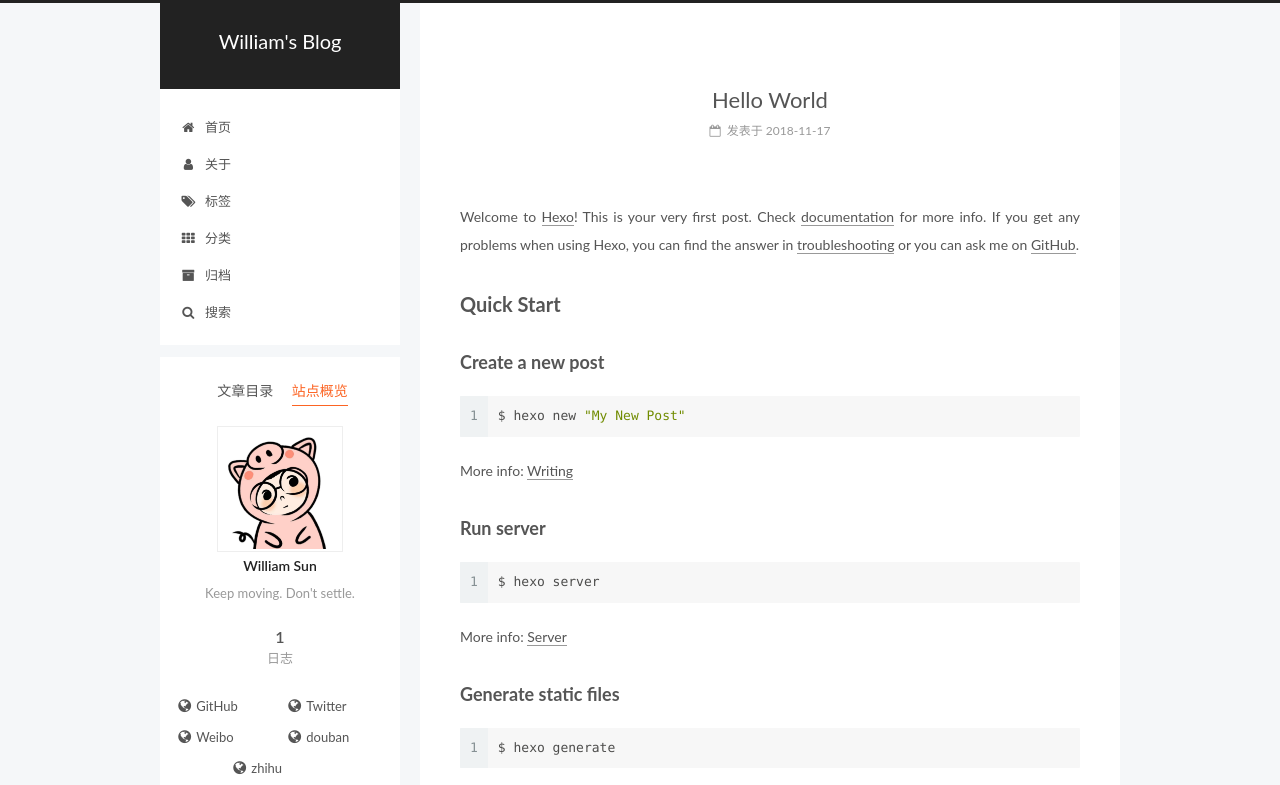
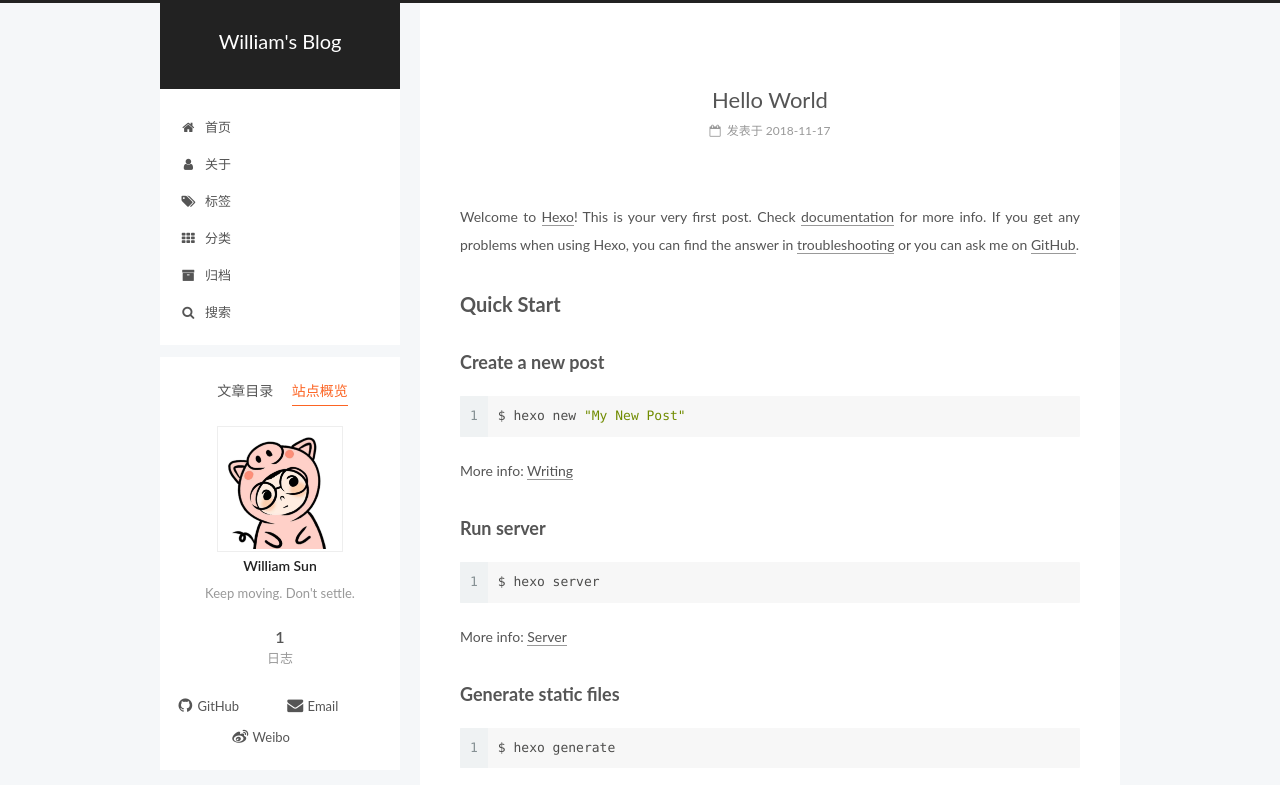
Before and after one commit to William0617/William0617.github.io, a plain HTML site: page 2018/11/17/hello-world/index.html in a window 1280 px wide. Both pictures are taken after a click on the item "站点概览". Shown: the top 785 px of the page. Drawn offline with Linux system fonts and the light colour scheme; some packages are replaced by stand-ins of ours; a script that the page names is missing.

Commit message:
Site updated: 2018-11-18 14:09:29

```diff
--- a/2018/11/17/hello-world/index.html
+++ b/2018/11/17/hello-world/index.html
@@ -485,31 +485,19 @@
                   <span class="links-of-author-item">
                     <a href="https://github.com/your-user-name" target="_blank" title="GitHub">
 
-                        <i class="fa fa-fw fa-globe"></i>GitHub</a>
+                        <i class="fa fa-fw fa-github"></i>GitHub</a>
                   </span>
 
                   <span class="links-of-author-item">
-                    <a href="https://twitter.com/your-user-name" target="_blank" title="Twitter">
+                    <a href="mailto:william.sun@pku.edu.cn" target="_blank" title="Email">
 
-                        <i class="fa fa-fw fa-globe"></i>Twitter</a>
+                        <i class="fa fa-fw fa-envelope"></i>Email</a>
                   </span>
 
                   <span class="links-of-author-item">
                     <a href="http://weibo.com/your-user-name" target="_blank" title="Weibo">
 
-                        <i class="fa fa-fw fa-globe"></i>Weibo</a>
-                  </span>
-
-                  <span class="links-of-author-item">
-                    <a href="http://douban.com/people/your-user-name" target="_blank" title="douban">
-
-                        <i class="fa fa-fw fa-globe"></i>douban</a>
-                  </span>
-
-                  <span class="links-of-author-item">
-                    <a href="http://www.zhihu.com/people/your-user-name" target="_blank" title="zhihu">
-
-                        <i class="fa fa-fw fa-globe"></i>zhihu</a>
+                        <i class="fa fa-fw fa-weibo"></i>Weibo</a>
                   </span>
 
             </div>
--- a/css/main.css
+++ b/css/main.css
@@ -1823,7 +1823,7 @@ pre .javascript .function {
   width: 4px;
   height: 4px;
   border-radius: 50%;
-  background: #2dd6b5;
+  background: #ffde91;
 }
 .links-of-blogroll {
   font-size: 13px;
```
Also changed, not shown: about/index.html (+4 -16 lines), archives/2018/11/index.html (+4 -16 lines), archives/2018/index.html (+4 -16 lines), archives/index.html (+4 -16 lines), categories/index.html (+4 -16 lines), index.html (+4 -16 lines), tags/index.html (+4 -16 lines).
